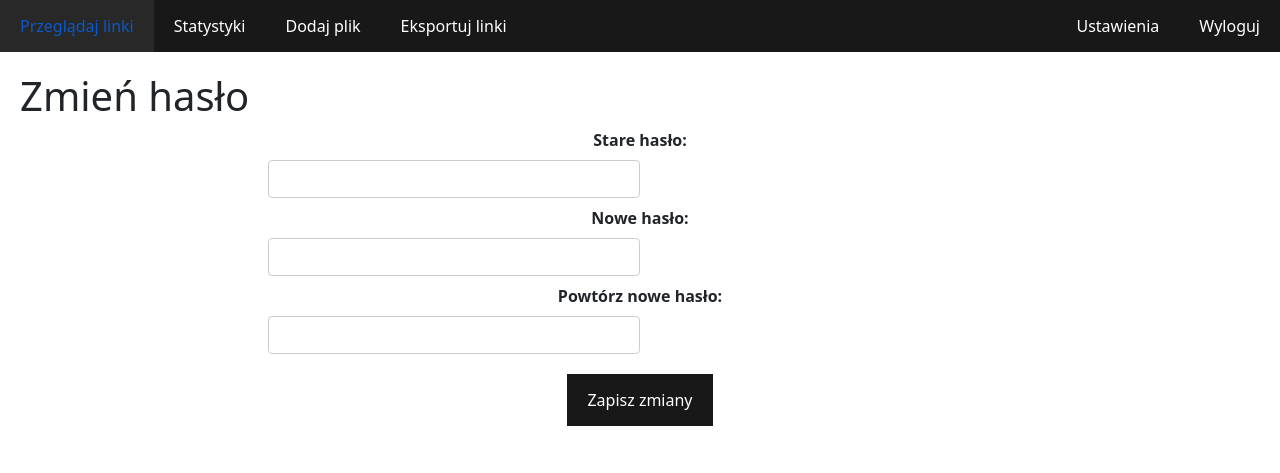
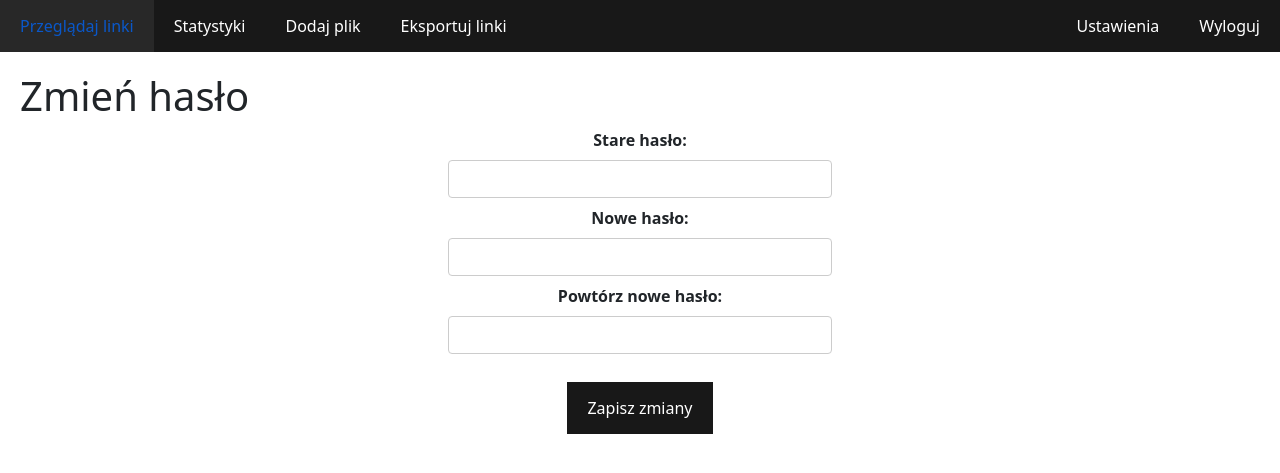
Before and after one commit to pggPL/zpp, a Django app: page /change_password/ in a window 1280 px wide. Shown: the top 473 px of the page. Run offline with Django 4.2, Linux system fonts and the light colour scheme; the visitor is signed in with stand-in values (Sample User, id 1); some libraries are stand-ins or nearby versions.

Commit message:
Fixed form centering issue

```diff
--- a/templates/app_main/form.html
+++ b/templates/app_main/form.html
@@ -8,8 +8,8 @@
     <form method="post">
         {% csrf_token %}
         {% for field in form %}
-            <div style="text-align: center">
-                {{ field.label_tag }}<br>
+            <div class="row d-flex justify-content-center" style="text-align: center">
+                {{ field.label_tag }}
                 {{ field }}
                 {% for error in field.errors %}
                     <p style="color: red">{{ error }}</p>
```
